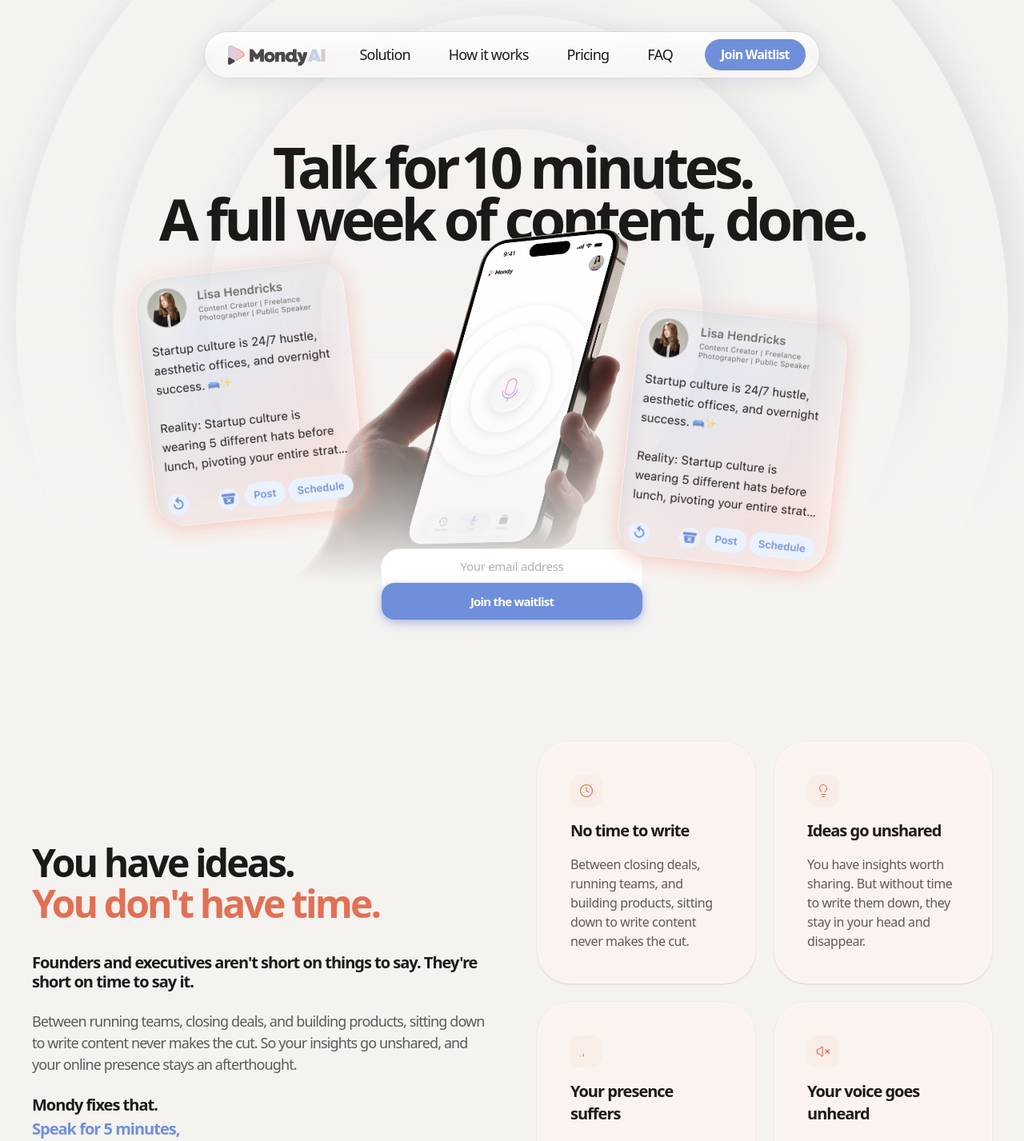
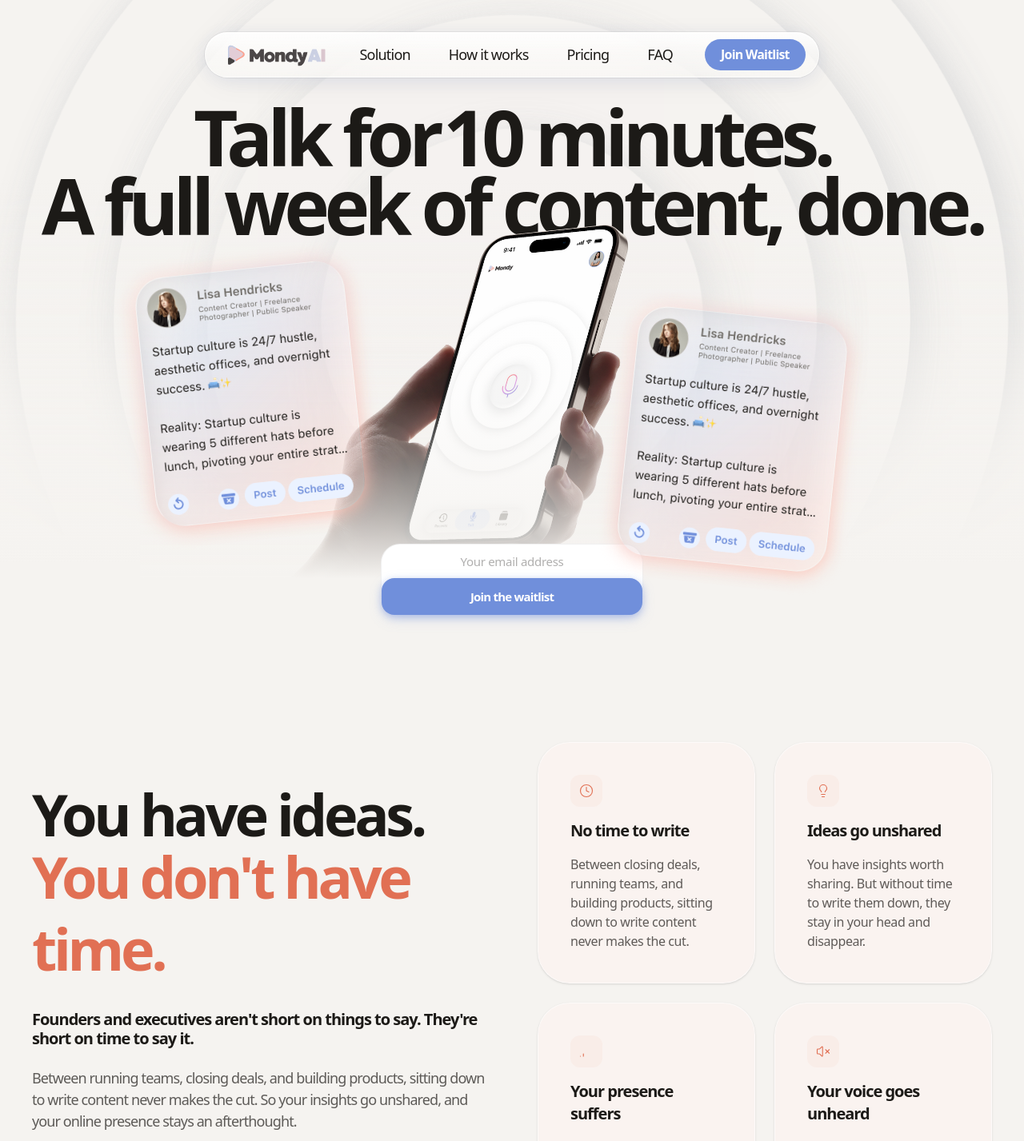
Before and after one commit to TezzeractTeams/Mondy, a Next.js app: page / in a window 1280 px wide. Shown: the top 1427 px of the page at 80% size. Built offline with nearby package versions, Linux system fonts and the light colour scheme.

Commit message:
Update Hero component styles and layout: Adjusted padding and font sizes for improved visual hierarchy and responsiveness, and refined layout properties for better alignment across different screen sizes.

```diff
--- a/src/components/Hero.tsx
+++ b/src/components/Hero.tsx
@@ -81,7 +81,7 @@
         </motion.div>
       </motion.div>
 
-      <div className={cn(mondyLayout.contentMax, "relative z-10 flex min-h-0 flex-1 flex-col px-6 md:px-12 pt-14 sm:pt-16 md:pt-20 pb-6 md:pb-8")}>
+      <div className={cn(mondyLayout.contentMax, "relative z-10 flex min-h-0 flex-1 flex-col px-6 md:px-12 pt-14 sm:pt-12 md:pt-8 pb-6 md:pb-8")}>
         <div className="grid min-h-0 flex-1 grid-cols-1 lg:grid-cols-12 gap-12 lg:gap-4 lg:items-stretch lg:justify-items-center">
           <div className="order-1 flex min-h-0 w-full flex-1 flex-col lg:col-span-12 lg:mx-auto lg:max-w-4xl xl:max-w-5xl 2xl:max-w-6xl">
             <div className="relative flex min-h-0 w-full flex-1 flex-col items-center isolate px-1 text-center">
@@ -89,7 +89,7 @@
                 initial={{ opacity: 0, y: 20 }}
                 animate={{ opacity: 1, y: 0 }}
                 transition={{ duration: 0.8 }}
-                className="flex w-full flex-col items-center text-4xl sm:text-5xl md:text-6xl lg:text-7xl font-extrabold text-mondy-ink tracking-tight md:tracking-[-0.07em] leading-[1.05] md:leading-[0.9] relative z-0 pointer-events-none shrink-0 pt-2 sm:pt-4 md:pt-14 px-4 md:px-0"
+                className="flex w-full flex-col items-center text-4xl sm:text-5xl md:text-6xl lg:text-8xl font-extrabold text-mondy-ink tracking-tight md:tracking-[-0.07em] leading-[1.05] md:leading-[0.9] relative z-0 pointer-events-none shrink-0 pt-2 sm:pt-4 md:pt-14 px-4 md:px-0"
               >
                 <div className="flex flex-col items-center">
                   {/* Mobile: 3 lines (“Talk for” / “10 minutes.” / tagline); md+: first phrase on one line */}
@@ -167,14 +167,14 @@
         */}
 
         {/* Mobile / tablet: centered in viewport; lg+: bottom-centered strip */}
-        <div className="pointer-events-auto absolute left-1/2 top-9/10 sm:top-[58%] z-20 w-full max-w-[min(98vw,360px)] -translate-x-1/2 -translate-y-1/2 px-4 lg:top-auto lg:bottom-6 lg:translate-y-0">
+        <div className="pointer-events-auto absolute left-1/2 top-9/10 sm:top-[58%] z-20 w-full max-w-[min(98vw,360px)] -translate-x-1/2 -translate-y-1/2 px-4 lg:top-[85%] lg:bottom-6 lg:translate-y-0">
           <motion.div
             initial={{ opacity: 0, y: 12 }}
             animate={{ opacity: 1, y: 0 }}
             transition={{ delay: 1.2 }}
             className="mx-auto w-full max-w-sm shadow-lg shadow-black/10 rounded-3xl lg:shadow-none"
           >
-            <HeroWaitlistCard className="w-full max-w-sm" />
+            <HeroWaitlistCard className="w-full" />
           </motion.div>
         </div>
       </div>
--- a/src/styles/mondy.ts
+++ b/src/styles/mondy.ts
@@ -21,7 +21,7 @@
 } as const;
 
 export const mondyLayout = {
-  contentMax: "max-w-[1440px] mx-auto w-full",
+  contentMax: " mx-auto w-full",
 } as const;
 
 const btnPrimaryCore = cn(
@@ -47,7 +47,7 @@
 
 export const mondyType = {
   sectionHeading: cn(
-    "text-mondy-ink text-5xl font-extrabold tracking-[-0.06em] leading-[0.9]",
+    "text-mondy-ink text-7xl font-extrabold tracking-[-0.06em] leading-[0.9]",
   ),
   sectionLead: cn(
     "text-mondy-ink/60 text-lg md:text-xl font-medium tracking-tight leading-relaxed",
```
